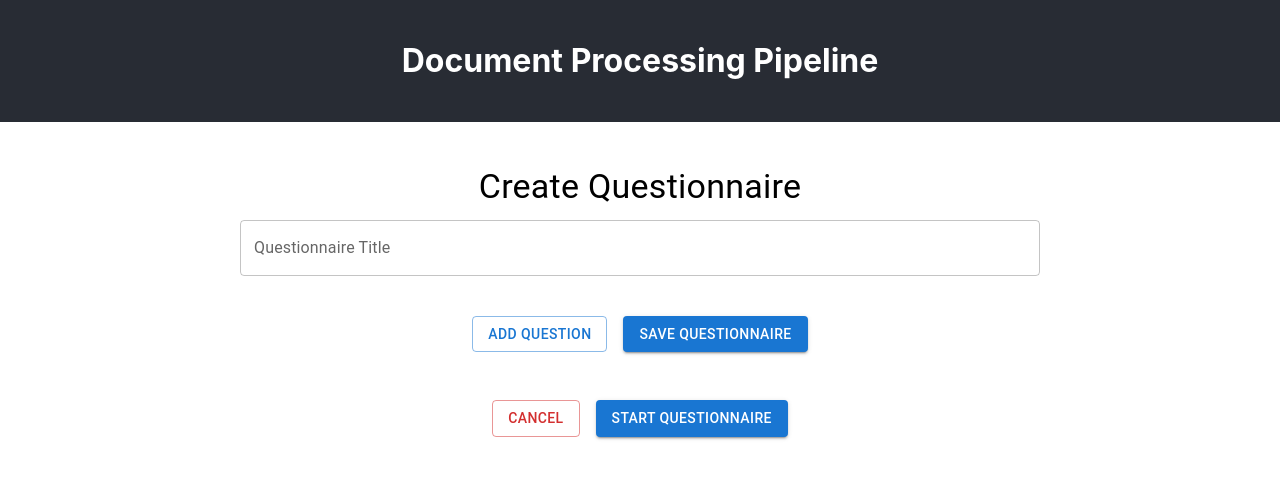
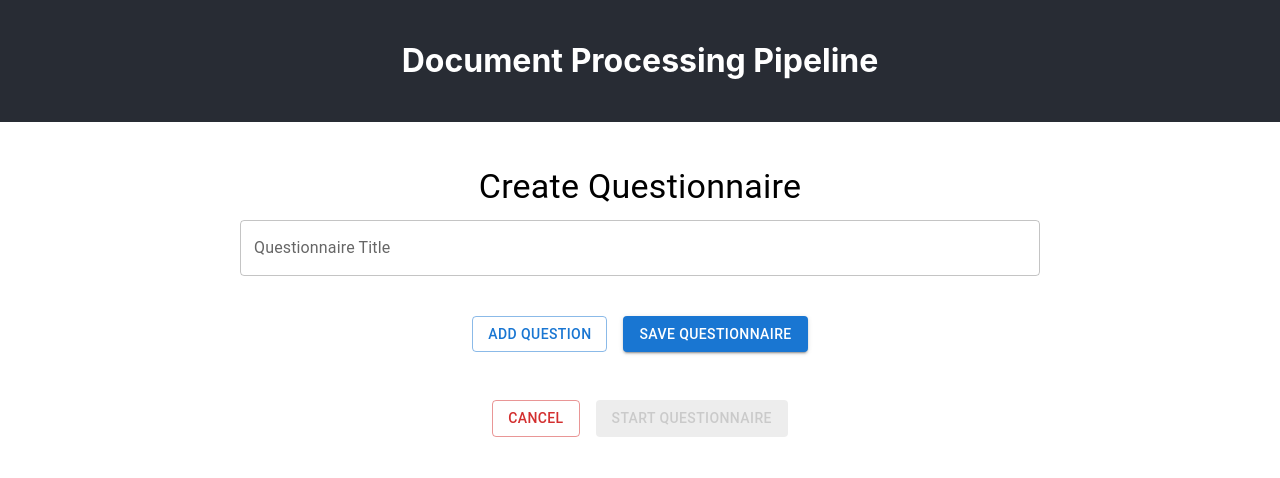
Before and after one commit to black-moon-clan/ai-for-good-hackathon-2025, a React (Create React App) app in the folder fe/: page /questionnaire/new in a window 1280 px wide. Shown: the top 478 px of the page. Built offline with nearby package versions, Linux system fonts and the light colour scheme.

Commit message:
Update the start button functionality

```diff
--- a/fe/src/pages/QuestionnaireEdit.tsx
+++ b/fe/src/pages/QuestionnaireEdit.tsx
@@ -85,6 +85,8 @@ const QuestionnaireEdit: React.FC = () => {
     questions: questionnaire.questions
   } : undefined;
 
+  const isNewQuestionnaire = !id || id === 'new' || !questionnaire;
+
   return (
     <Box>
       <QuestionnaireForm
@@ -109,6 +111,8 @@ const QuestionnaireEdit: React.FC = () => {
           variant="contained"
           color="primary"
           onClick={handleStart}
+          disabled={isNewQuestionnaire}
+          sx={{ opacity: isNewQuestionnaire ? 0.6 : 1 }}
         >
           Start Questionnaire
         </Button>
```
